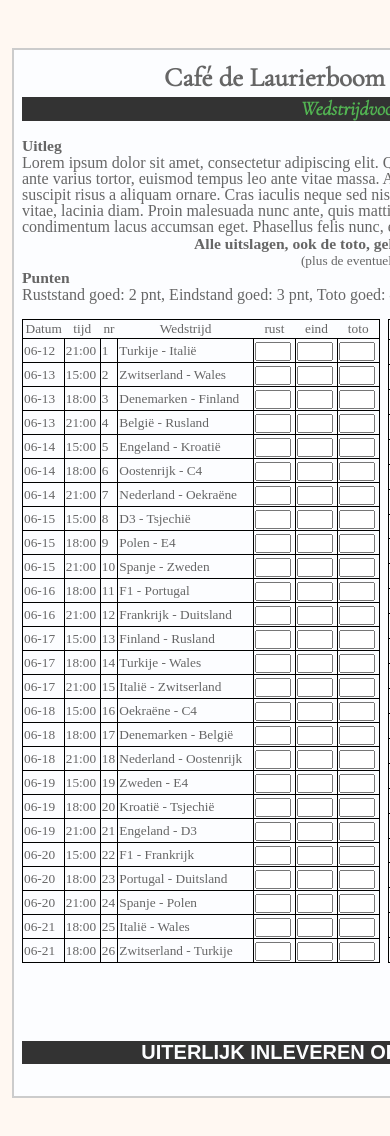
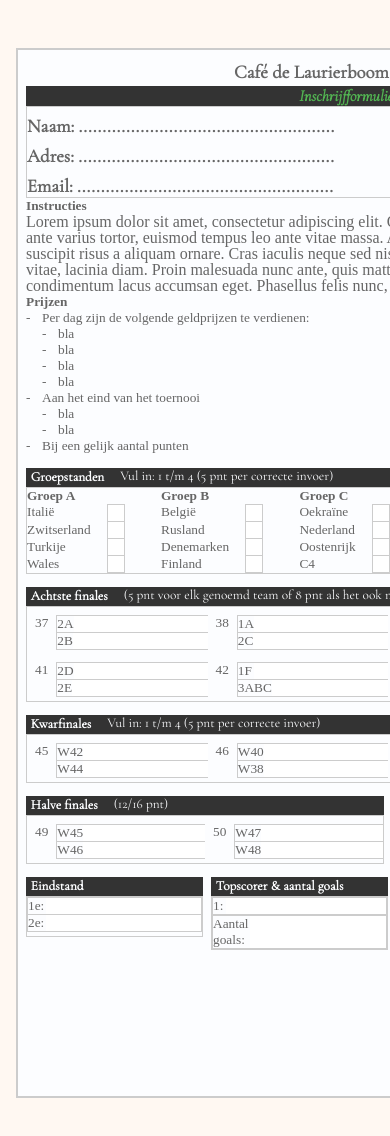
Before and after one commit to swapsCAPS/vbpool-frontend, a Vue app: page / in a window 390 px wide. Shown: the top 1136 px of the page. After the commit the page ends 1112 px from the top, so only its background shows below. Built offline with nearby package versions, Linux system fonts and the light colour scheme.

Commit message:
media queries + remove most of the mocks, still wip though

```diff
--- a/src/App.vue
+++ b/src/App.vue
@@ -18,7 +18,7 @@ export default {
 <style>
 @import url('https://fonts.googleapis.com/css?family=Gochi+Hand&display=swap');
 @import url('https://fonts.googleapis.com/css?family=Cormorant+Garamond:300,300i,400&display=swap');
-h1, h2, h3, h4, p {
+h1, h2, h3, h4, h5, p {
   margin: 0;
 }
 
@@ -43,6 +43,29 @@ input {
   -webkit-font-smoothing: antialiased;
   -moz-osx-font-smoothing: grayscale;
   position: relative;
+}
+
+.game-input-wrapper {
+  position: relative;
+  border: 1px solid #ccc;
+  display: flex;
+}
+
+.game-input-wrapper-bottom {
+  border-top: none;
+}
+
+.game-input-wrapper span {
+  flex-grow: 1;
+}
+
+.game-input-wrapper input {
+  border: 0;
+  flex-grow: 9;
+}
+
+.no-top-border {
+  border-top: none !important;
 }
 
 .w25 {
@@ -94,6 +117,26 @@ input {
     font-size: 10pt;
   }
 
+  h1 {
+    font-size: 14pt;
+  }
+
+  h2 {
+    font-size: 12pt;
+  }
+
+  h3 {
+    font-size: 10pt;
+  }
+
+  h4 {
+    font-size: 10pt;
+  }
+
+  h5 {
+    font-size: 10pt;
+  }
+
   p {
     line-height: 1.0rem;
   }
--- a/src/components/Front.vue
+++ b/src/components/Front.vue
@@ -102,27 +102,52 @@
               .game.w100.m-top-05.m-bottom-025(v-for="game in games.final")
                 Game(:game="game")
     .ending
-      .stance
+      .w25
         Section(
           text="Eindstand"
           subtext=""
         )
           template(v-slot:content)
-            p Lorem ipsum dolor sit amet, consectetur adipiscing elit. Quisque congue, ipsum in dignissim commodo, urna ante varius tortor, euismod tempus leo ante vitae massa. Aliquam tincidunt neque et sem viverra iaculis. Quisque suscipit risus a aliquam ornare. Cras iaculis neque sed nisl congue lobortis. Aenean sed leo feugiat, gravida elit vitae, lacinia diam. Proin malesuada nunc ante, quis mattis ante auctor vitae. Vivamus efficitur massa nunc, eu condimentum lacus accumsan eget. Phasellus felis nunc, elementum ac vehicula efficitur, egestas eu elit.
-      .top-score
+            .inputs.m-bottom-025
+              .game-input-wrapper
+                span 1e:
+                input(type="text")
+              .game-input-wrapper.no-top-border
+                span 2e:
+                input(type="text")
+      .w25.m-left-05
         Section(
           text="Topscorer & aantal goals"
           subtext=""
         )
           template(v-slot:content)
-            p Lorem ipsum dolor sit amet, consectetur adipiscing elit. Quisque congue, ipsum in dignissim commodo, urna ante varius tortor, euismod tempus leo ante vitae massa. Aliquam tincidunt neque et sem viverra iaculis. Quisque suscipit risus a aliquam ornare. Cras iaculis neque sed nisl congue lobortis. Aenean sed leo feugiat, gravida elit vitae, lacinia diam. Proin malesuada nunc ante, quis mattis ante auctor vitae. Vivamus efficitur massa nunc, eu condimentum lacus accumsan eget. Phasellus felis nunc, elementum ac vehicula efficitur, egestas eu elit.
-      .misc
+            .game-input-wrapper
+              span 1:
+              input(type="text")
+            .game-input-wrapper
+              span Aantal goals:
+              input(type="text")
+      .w50.m-left-05
         Section(
           text="Overigen"
           subtext=""
         )
           template(v-slot:content)
-            p Lorem ipsum dolor sit amet, consectetur adipiscing elit. Quisque congue, ipsum in dignissim commodo, urna ante varius tortor, euismod tempus leo ante vitae massa. Aliquam tincidunt neque et sem viverra iaculis. Quisque suscipit risus a aliquam ornare. Cras iaculis neque sed nisl congue lobortis. Aenean sed leo feugiat, gravida elit vitae, lacinia diam. Proin malesuada nunc ante, quis mattis ante auctor vitae. Vivamus efficitur massa nunc, eu condimentum lacus accumsan eget. Phasellus felis nunc, elementum ac vehicula efficitur, egestas eu elit.
+            .game-input-wrapper
+              span aantal gele kaarten (±4, 16p):
+              input(type="text")
+            .game-input-wrapper
+              span aantal rode kaarten (±2, 16p):
+              input(type="text")
+            .game-input-wrapper
+              span aantal penalties in speeltijd (±1, 16p):
+              input(type="text")
+            .game-input-wrapper
+              span aantal gelijke spelen (±3, 16p):
+              input(type="text")
+            .game-input-wrapper
+              span aantal doelpunten in toernooi (±5, 16p):
+              input(type="text")
 </template>
 
 <script>
@@ -242,17 +267,4 @@ export default {
   display: flex;
 }
 
-.ending .stance, .top-score {
-  width: 25%;
-}
-
-.ending .stance {
-  margin-right: 0.25rem;
-}
-
-.ending .misc {
-  margin-left: 0.5rem;
-  width: 50%;
-}
-
 </style>
--- a/src/components/Game.vue
+++ b/src/components/Game.vue
@@ -30,28 +30,4 @@ export default {
   margin-left: 0.5rem;
   width: 100%;
 }
-
-.game-input-wrapper {
-  position: relative;
-  border: 1px solid #ccc;
-  display: flex;
-}
-
-.game-input-wrapper-bottom {
-  border-top: none;
-}
-
-.game-input-wrapper span {
-  flex-grow: 1;
-}
-
-.game-input-wrapper input {
-  border: 0;
-  flex-grow: 9;
-}
-
-.no-top-border {
-  border-top: none !important;
-}
-
 </style>
--- a/src/components/PoolForm.vue
+++ b/src/components/PoolForm.vue
@@ -38,7 +38,7 @@ export default {
 
   data: function () {
     return {
-      rotated:  true,
+      rotated:  false,
       a4Height: 1414,
     }
   },
--- a/src/components/Section.vue
+++ b/src/components/Section.vue
@@ -1,8 +1,8 @@
 <template lang="pug">
   .section-container
     .section-header
-      h1.text {{ text || "Main text" }}
-      h1.subtext {{ subtext }}
+      h4.text {{ text || "Main text" }}
+      h4.subtext {{ subtext }}
     .section-content
       slot(name="content")
 </template>
@@ -35,12 +35,10 @@ export default {
   margin-top: 0.1rem;
   margin-bottom: 0.1rem;
   font-weight: 600;
-  font-size: 14pt;
 }
 
 .section-header .subtext {
   font-weight: 500;
-  font-size: 12pt;
   margin-left: 1rem;
 }
 
```
